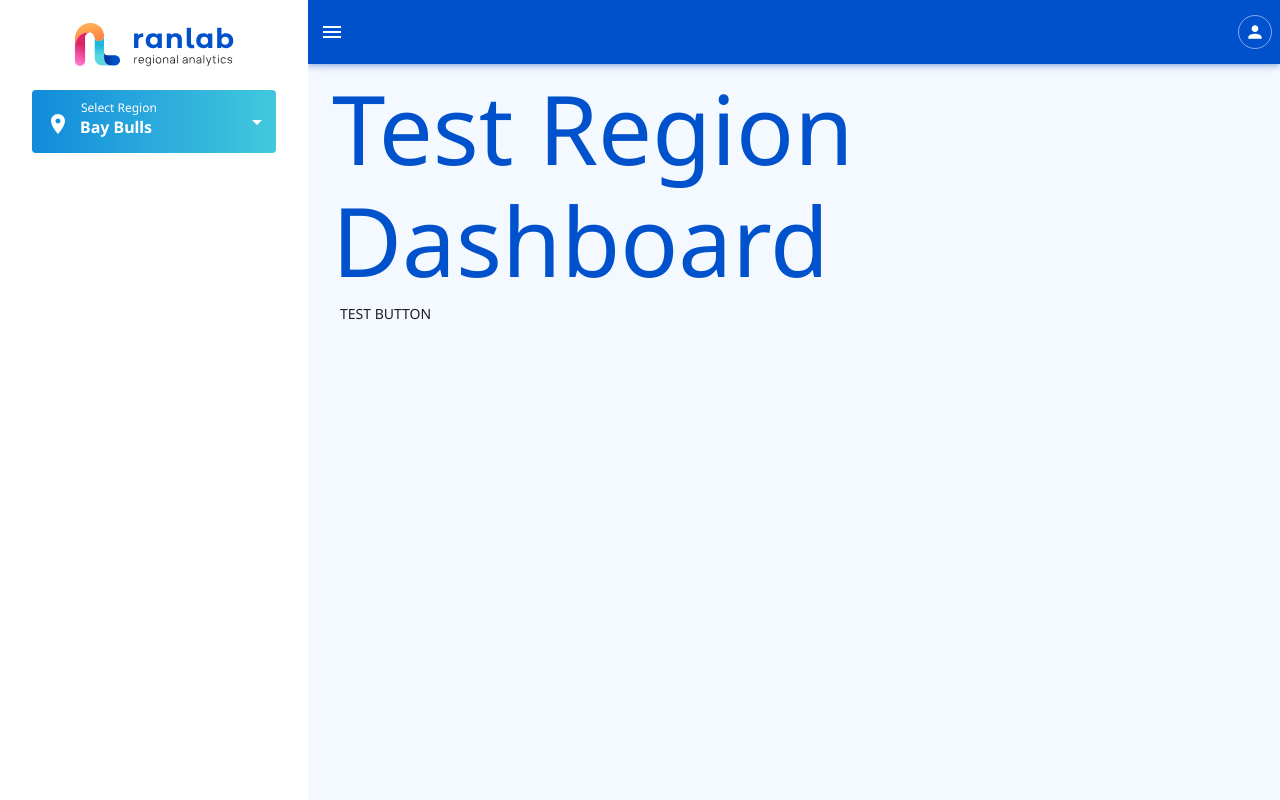
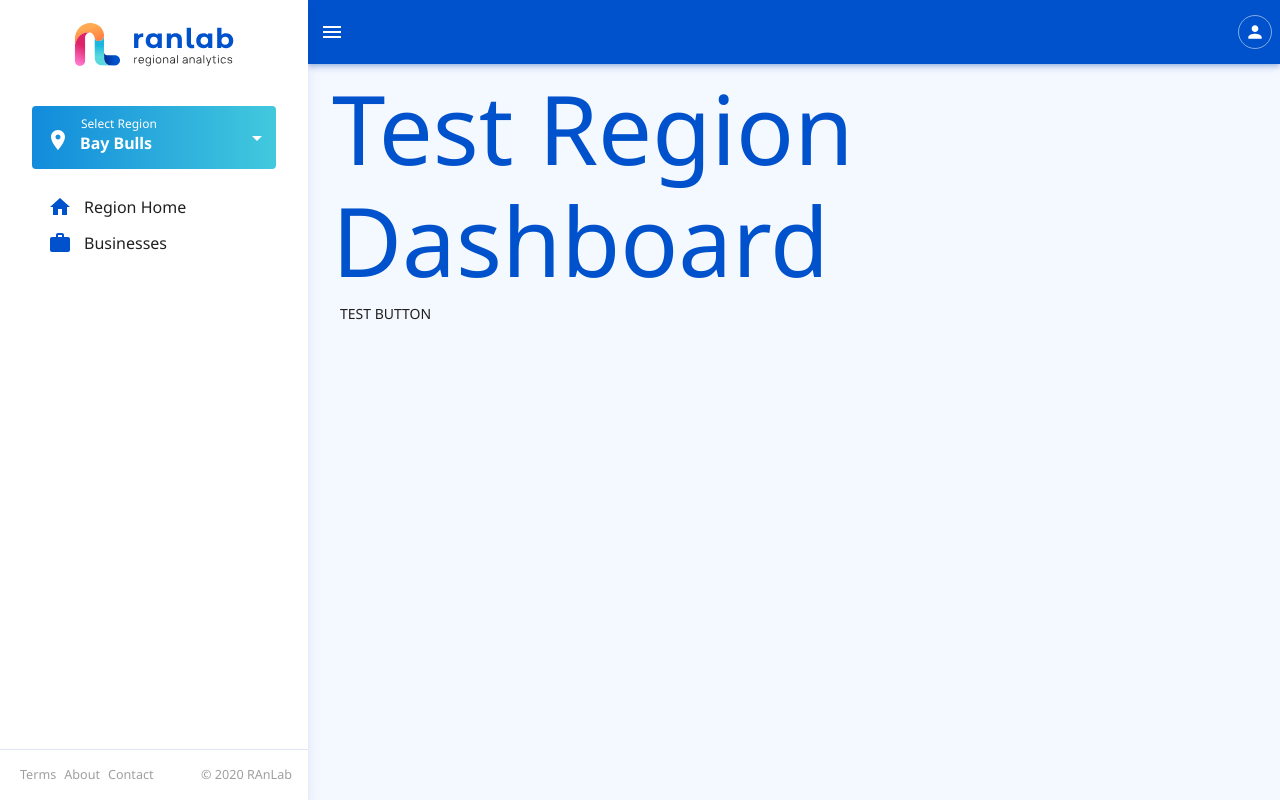
Before and after one commit to RAnLabNL/RAnLab-frontend, a Next.js app: page /region in a window 1280 px wide. Built offline with nearby package versions, Linux system fonts and the light colour scheme.

Commit message:
Added side navigation items

```diff
--- a/layouts/RegionLayout/RegionLayout.tsx
+++ b/layouts/RegionLayout/RegionLayout.tsx
@@ -5,6 +5,8 @@ import { makeStyles } from '@material-ui/core/styles';
 
 import { ReactNode, ReactElement, useState } from 'react';
 
+import createShadow from '../../styles/helpers/createShadow';
+import { fade } from '../../styles/helpers/color';
 import MainLayout from '../MainLayout';
 import RegionSidebar from './RegionSidebar';
 import RegionToolbar from './RegionToolbar';
@@ -62,6 +64,7 @@ const useStyles = makeStyles(
     },
     drawerPaper: {
       width: '100vw',
+      boxShadow: createShadow(fade(theme.palette.primary.dark, 0.65), 9),
       background: theme.palette.primary.dark,
       color: theme.palette.primary.contrastText,
       [theme.breakpoints.up('sm')]: {
--- a/layouts/RegionLayout/RegionSidebar.tsx
+++ b/layouts/RegionLayout/RegionSidebar.tsx
@@ -1,14 +1,43 @@
+import ListItemIcon from '@material-ui/core/ListItemIcon';
+import MenuItem from '@material-ui/core/MenuItem';
+import MenuList from '@material-ui/core/MenuList';
 import { makeStyles } from '@material-ui/core/styles';
+import HomeIcon from '@material-ui/icons/Home';
+import WorkIcon from '@material-ui/icons/Work';
 import Link from 'next/link';
 import { ReactElement } from 'react';
 
 import Logo from '../../components/Logo';
 import RegionMenu from '../../components/RegionMenu';
+import Typography from '../../components/Typography';
+import { fade } from '../../styles/helpers/color';
+import {
+  fontSmoothOff,
+  fontSmoothOn,
+  stripUl,
+} from '../../styles/helpers/extend';
+
+const subNavItems: SubNavItem[] = [
+  {
+    text: 'Terms',
+    url: '/terms',
+  },
+  {
+    text: 'About',
+    url: '/about',
+  },
+  {
+    text: 'Contact',
+    url: '/contact',
+  },
+];
 
 const useStyles = makeStyles(
   (theme) => ({
     root: {
+      height: '100vh',
       padding: `4.5rem ${theme.spacing(2)}px`,
+      position: 'relative',
       [theme.breakpoints.up('sm')]: {
         padding: `0 ${theme.spacing(3)}px`,
       },
@@ -17,10 +46,68 @@ const useStyles = makeStyles(
       },
     },
     logo: {
-      margin: '0 auto',
+      margin: `0 auto ${theme.spacing(2)}px`,
       maxWidth: '10rem',
       [theme.breakpoints.down('xs')]: {
         display: 'none',
+      },
+    },
+    menuList: {
+      marginTop: theme.spacing(1.5),
+      [theme.breakpoints.down('xs')]: {
+        ...fontSmoothOn,
+      },
+    },
+    listItemIcon: {
+      color: theme.palette.primary.contrastText,
+      minWidth: 36,
+      [theme.breakpoints.up('sm')]: {
+        color: theme.palette.primary.main,
+      },
+    },
+    containerSubNav: {
+      ...fontSmoothOn,
+      bottom: 0,
+      borderTop: `1px solid ${fade(theme.palette.primary.contrastText, 0.8)}`,
+      color: theme.palette.primary.contrastText,
+      display: 'flex',
+      fontSize: '0.9em',
+      justifyContent: 'space-between',
+      left: 0,
+      padding: theme.spacing(2),
+      position: 'absolute',
+      right: 0,
+      [theme.breakpoints.up('sm')]: {
+        ...fontSmoothOff,
+        borderColor: theme.palette.divider,
+        color: theme.palette.text.disabled,
+        fontSize: '0.8em',
+      },
+      [theme.breakpoints.up('md')]: {
+        fontSize: '0.9em',
+      },
+    },
+    ulSubNav: {
+      ...stripUl,
+    },
+    liSubNav: {
+      display: 'inline-block',
+    },
+    linkSubNav: {
+      color: 'inherit',
+      padding: theme.spacing(0.5),
+      textDecoration: 'none',
+      transition: theme.transitions.create('color', {
+        easing: theme.transitions.easing.sharp,
+        duration: theme.transitions.duration.shortest,
+      }),
+      '&:hover': {
+        color: theme.palette.highlight.main,
+      },
+      [theme.breakpoints.up('sm')]: {
+        '&:hover': {
+          color: theme.palette.primary.main,
+        },
       },
     },
   })
@@ -35,8 +122,52 @@ const componentName = (): ReactElement => {
         <Logo className={classes.logo} />
       </Link>
       <RegionMenu />
+
+      <MenuList className={classes.menuList}>
+        <MenuItem href="/region">
+          <ListItemIcon className={classes.listItemIcon}>
+            <HomeIcon />
+          </ListItemIcon>
+          <Typography>
+            Region Home
+          </Typography>
+        </MenuItem>
+        <MenuItem href="/region/">
+          <ListItemIcon className={classes.listItemIcon}>
+            <WorkIcon />
+          </ListItemIcon>
+          <Typography>
+            Businesses
+          </Typography>
+        </MenuItem>
+      </MenuList>
+
+      <div className={classes.containerSubNav}>
+        <ul className={classes.ulSubNav}>
+          {
+            subNavItems.map(({ text, url }) => (
+              <li
+                className={classes.liSubNav}
+                key={url}
+              >
+                <Link href={url}>
+                  <a className={classes.linkSubNav}>
+                    {text}
+                  </a>
+                </Link>
+              </li>
+            ))
+          }
+        </ul>
+        &copy; 2020 RAnLab
+      </div>
     </div>
   );
 };
 
+export interface SubNavItem {
+  text: string;
+  url: string;
+}
+
 export default componentName;
--- /dev/null
+++ b/styles/helpers/extend.tsx
@@ -0,0 +1,28 @@
+import { CSSProperties } from '@material-ui/core/styles/withStyles';
+
+/**
+ * Strips default UL styles
+ */
+export const stripUl: CSSProperties = {
+  listStyle: 'none',
+  margin: 0,
+  padding: 0,
+};
+
+/**
+ * Toggles font smoothing on
+ */
+export const fontSmoothOn: CSSProperties = {
+  '-webkit-font-smoothing': 'antialiased',
+  '-moz-osx-font-smoothing': 'greyscale',
+  fontSmooth: 'always',
+};
+
+/**
+ * Toggles font smoothing off
+ */
+export const fontSmoothOff: CSSProperties = {
+  '-webkit-font-smoothing': 'auto',
+  '-moz-osx-font-smoothing': 'auto',
+  fontSmooth: 'auto',
+};
--- a/styles/theme/_palette.tsx
+++ b/styles/theme/_palette.tsx
@@ -47,6 +47,7 @@ const palette = {
   },
   divider: fade(primaryDark, 0.88),
   action: {
+    active: fade(primaryDark, 0.6),
     hover: fade(primaryDark, 0.96),
     selected: fade(primaryDark, 0.92),
   },
```
